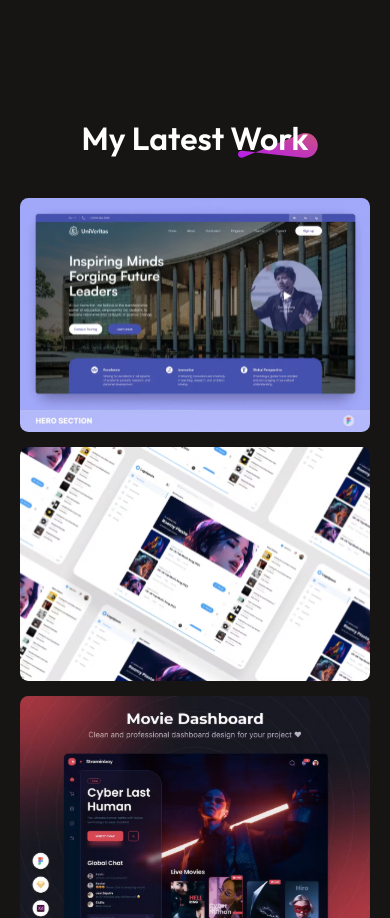
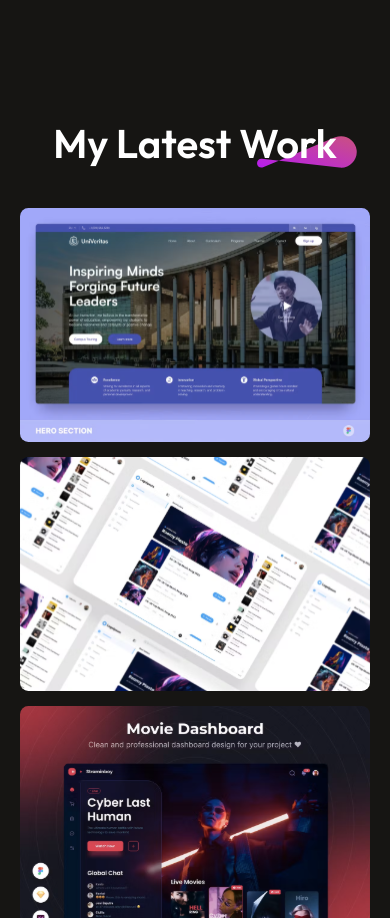
Before and after one commit to KrishnaKausikBarik/portfolio2, a React (Vite) app: page / in a window 390 px wide. Shown: the part 2520-3438 px from the top of the page. Built offline with nearby package versions, Linux system fonts and the light colour scheme.

Commit message:
Update MYWork.css

```diff
--- a/src/Components/MyWork/MYWork.css
+++ b/src/Components/MyWork/MYWork.css
@@ -100,12 +100,12 @@
         align-items: center;
     }
     .mywork-title h1 {
-        font-size: 32px;
+        font-size: 40px;
         text-align: center;
     }
     .mywork-title img {
-        width: 80px;
-        right: 10px;
+        width: 100px;
+        margin-right: -20px;
     }
     .mywork-container {
         grid-template-columns: 1fr;
```
